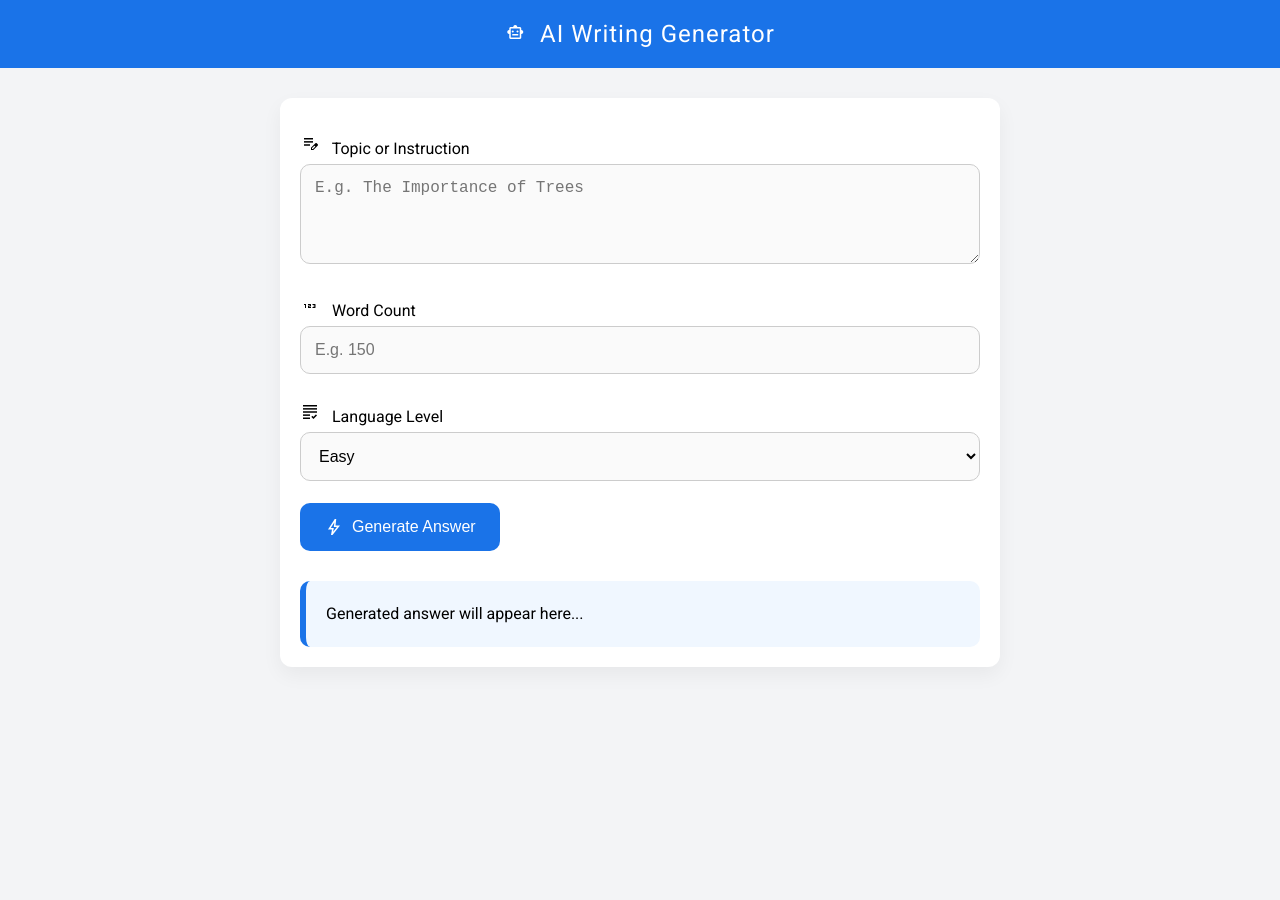
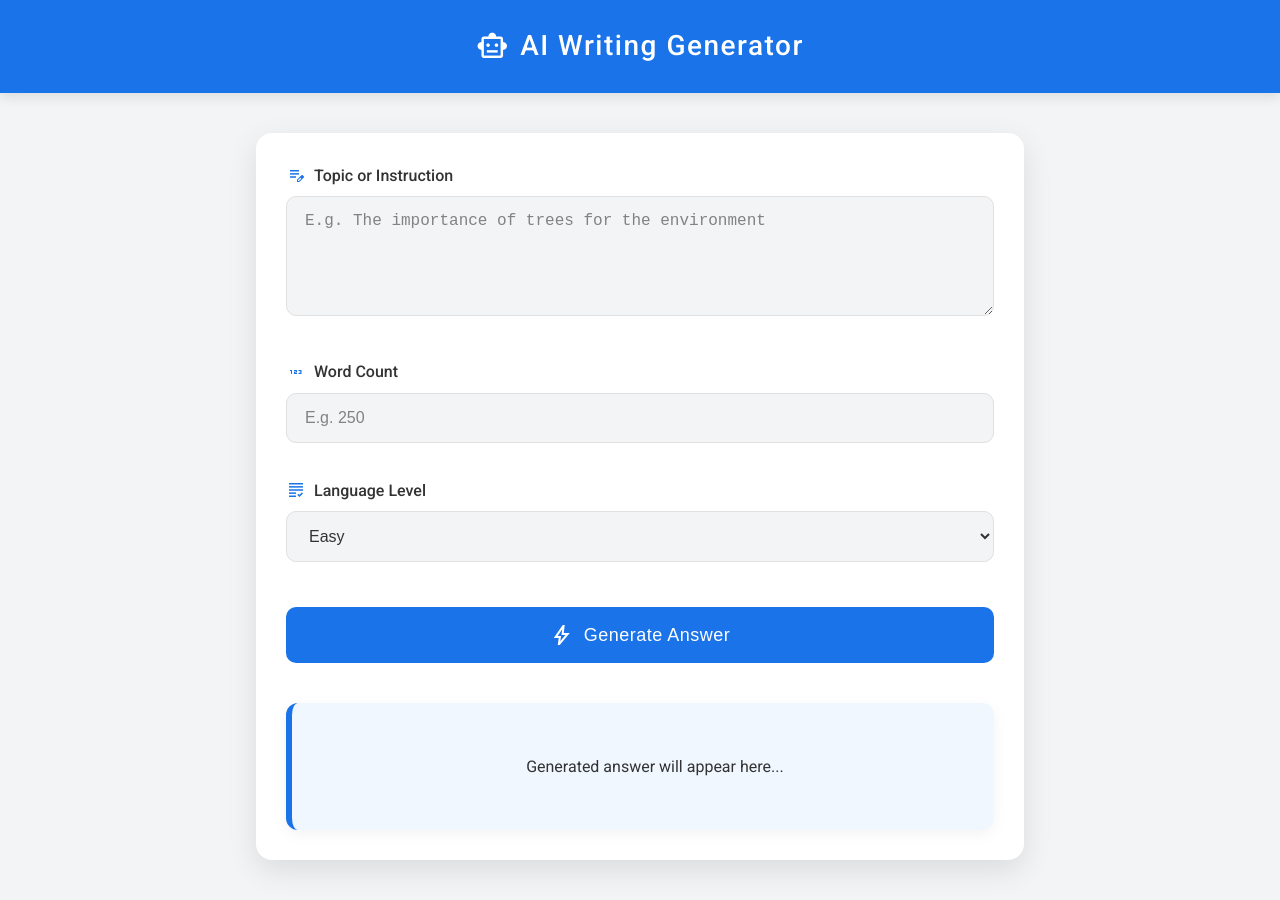
Before and after one commit to Swarup2024web/Writings, a plain HTML site: page index.html in a window 1280 px wide. Before the commit the page ends 800 px from the top, so only its background shows below. Drawn offline with nearby package versions, Linux system fonts and the light colour scheme.

Commit message:
Update index.html

```diff
--- a/index.html
+++ b/index.html
@@ -2,140 +2,230 @@
 <html lang="en">
 <head>
   <meta charset="UTF-8" />
-  <meta name="viewport" content="width=device-width, initial-scale=1.0"/>
+  <meta name="viewport" content="width=device-width, initial-scale=1.0" />
   <title>AI Writing Generator</title>
-  <link href="https://fonts.googleapis.com/css2?family=Roboto&display=swap" rel="stylesheet"/>
-  <link href="https://fonts.googleapis.com/css2?family=Material+Symbols+Outlined" rel="stylesheet"/>
+  <link href="https://fonts.googleapis.com/css2?family=Roboto:wght@300;400;500;700&display=swap" rel="stylesheet" />
+  <link href="https://fonts.googleapis.com/css2?family=Material+Symbols+Outlined:opsz,wght,FILL,GRAD@20..48,100..700,0..1,-50..200" rel="stylesheet" />
   <style>
+    :root {
+      --primary-blue: #1a73e8;
+      --hover-blue: #0c59c5;
+      --background-light: #f3f4f6;
+      --card-background: #ffffff;
+      --border-color: #e0e0e0;
+      --text-color-dark: #333333;
+      --text-color-light: #666666;
+      --output-background: #f0f7ff;
+      --shadow-light: rgba(0, 0, 0, 0.05);
+      --shadow-heavy: rgba(0, 0, 0, 0.1);
+    }
+
     * {
       box-sizing: border-box;
+      margin: 0;
+      padding: 0;
     }
 
     body {
-      margin: 0;
       font-family: 'Roboto', sans-serif;
-      background-color: #f3f4f6;
+      background-color: var(--background-light);
+      color: var(--text-color-dark);
+      line-height: 1.6;
+      display: flex;
+      flex-direction: column;
+      align-items: center;
+      min-height: 100vh;
     }
 
     header {
-      background: #1a73e8;
+      width: 100%;
+      background: var(--primary-blue);
       color: white;
-      padding: 20px;
+      padding: 24px;
       text-align: center;
-      font-size: 24px;
-      letter-spacing: 1px;
+      font-size: 28px;
       font-weight: 500;
+      box-shadow: 0 4px 12px var(--shadow-heavy);
+      letter-spacing: 1.5px;
+      display: flex;
+      align-items: center;
+      justify-content: center;
+    }
+
+    .header-icon {
+      font-size: 32px;
+      margin-right: 12px;
     }
 
     .container {
-      max-width: 720px;
-      margin: 30px auto;
-      padding: 20px;
-      background: white;
-      border-radius: 12px;
-      box-shadow: 0 8px 20px rgba(0,0,0,0.05);
+      width: 100%;
+      max-width: 768px;
+      margin: 40px auto;
+      padding: 30px;
+      background: var(--card-background);
+      border-radius: 16px;
+      box-shadow: 0 10px 30px var(--shadow-heavy);
+      display: flex;
+      flex-direction: column;
+      gap: 20px;
+    }
+
+    .form-group {
+      margin-bottom: 15px;
     }
 
     label {
-      display: block;
-      margin-top: 16px;
-      margin-bottom: 6px;
+      display: flex;
+      align-items: center;
+      margin-bottom: 8px;
       font-weight: 500;
+      font-size: 16px;
+      color: var(--text-color-dark);
+    }
+
+    .input-icon {
+      font-size: 20px;
+      margin-right: 8px;
+      color: var(--primary-blue);
     }
 
     input, select, textarea {
       width: 100%;
-      padding: 14px;
-      border: 1px solid #ccc;
+      padding: 15px 18px;
+      border: 1px solid var(--border-color);
       border-radius: 10px;
       font-size: 16px;
-      margin-bottom: 12px;
-      background: #fafafa;
-      transition: 0.2s ease;
+      background: var(--background-light);
+      transition: all 0.3s ease;
+      color: var(--text-color-dark);
+    }
+
+    input::placeholder, textarea::placeholder {
+      color: var(--text-color-light);
+      opacity: 0.8;
     }
 
     input:focus, select:focus, textarea:focus {
-      border-color: #1a73e8;
+      border-color: var(--primary-blue);
+      box-shadow: 0 0 0 4px rgba(26, 115, 232, 0.2);
       outline: none;
-      background: #fff;
+      background: white;
     }
 
     textarea {
+      min-height: 120px;
       resize: vertical;
-      min-height: 100px;
     }
 
     button {
-      display: inline-flex;
+      width: 100%;
+      display: flex;
       align-items: center;
       justify-content: center;
-      background: #1a73e8;
+      background: var(--primary-blue);
       color: white;
       border: none;
       border-radius: 10px;
-      font-size: 16px;
-      padding: 14px 24px;
+      font-size: 18px;
+      font-weight: 500;
+      padding: 16px 24px;
       margin-top: 10px;
       cursor: pointer;
-      transition: background 0.3s ease;
+      transition: background 0.3s ease, transform 0.2s ease;
+      letter-spacing: 0.5px;
     }
 
     button:hover {
-      background: #0c59c5;
+      background: var(--hover-blue);
+      transform: translateY(-2px);
     }
 
-    .material-symbols-outlined {
-      margin-right: 8px;
-      font-size: 20px;
+    button:active {
+      transform: translateY(0);
+    }
+
+    .button-icon {
+      font-size: 24px;
+      margin-right: 10px;
     }
 
     .output {
-      margin-top: 30px;
-      padding: 20px;
-      background: #f0f7ff;
-      border-left: 6px solid #1a73e8;
-      border-radius: 10px;
+      margin-top: 20px;
+      padding: 25px;
+      background: var(--output-background);
+      border-left: 6px solid var(--primary-blue);
+      border-radius: 12px;
       white-space: pre-wrap;
       font-size: 16px;
-      line-height: 1.6;
+      color: var(--text-color-dark);
+      box-shadow: 0 4px 15px var(--shadow-light);
+      min-height: 100px;
+      display: flex;
+      align-items: center;
+      justify-content: center;
+      text-align: center;
+      transition: all 0.3s ease;
     }
 
-    @media (max-width: 600px) {
+    .output-ready {
+      text-align: left;
+      justify-content: flex-start;
+    }
+
+    @media (max-width: 768px) {
+      body {
+        padding: 0;
+      }
+
       .container {
-        margin: 10px;
-        padding: 16px;
+        margin: 20px;
+        padding: 20px;
       }
+
       header {
-        font-size: 20px;
+        font-size: 24px;
+      }
+
+      .header-icon {
+        font-size: 28px;
       }
     }
   </style>
 </head>
 <body>
-
   <header>
-    <span class="material-symbols-outlined">smart_toy</span> AI Writing Generator
+    <span class="material-symbols-outlined header-icon">smart_toy</span>
+    <span>AI Writing Generator</span>
   </header>
 
   <div class="container">
-    <label for="topicInput"><span class="material-symbols-outlined">edit_note</span> Topic or Instruction</label>
-    <textarea id="topicInput" placeholder="E.g. The Importance of Trees"></textarea>
+    <div class="form-group">
+      <label for="topicInput"><span class="material-symbols-outlined input-icon">edit_note</span> Topic or Instruction</label>
+      <textarea id="topicInput" placeholder="E.g. The importance of trees for the environment"></textarea>
+    </div>
 
-    <label for="wordCountInput"><span class="material-symbols-outlined">123</span> Word Count</label>
-    <input type="number" id="wordCountInput" placeholder="E.g. 150" />
+    <div class="form-group">
+      <label for="wordCountInput"><span class="material-symbols-outlined input-icon">123</span> Word Count</label>
+      <input type="number" id="wordCountInput" placeholder="E.g. 250" />
+    </div>
 
-    <label for="levelInput"><span class="material-symbols-outlined">grading</span> Language Level</label>
+    <div class="form-group">
+      <label for="levelInput"><span class="material-symbols-outlined input-icon">grading</span> Language Level</label>
       <select id="levelInput">
         <option value="easy">Easy</option>
         <option value="moderate">Moderate</option>
         <option value="standard">Standard</option>
+        <option value="advanced">Advanced</option>
       </select>
+    </div>
 
     <button onclick="generateText()">
-      <span class="material-symbols-outlined">bolt</span> Generate Answer
+      <span class="material-symbols-outlined button-icon">bolt</span> Generate Answer
     </button>
 
-    <div class="output" id="outputArea">Generated answer will appear here...</div>
+    <div class="output" id="outputArea">
+      Generated answer will appear here...
+    </div>
   </div>
 
   <script>
@@ -146,26 +236,41 @@
       const output = document.getElementById("outputArea");
 
       if (!topic || !wordCount) {
-        output.innerText = "⚠️ Please enter both topic and word count.";
+        output.innerText = "⚠️ Please enter both a topic and a word count.";
+        output.classList.remove('output-ready');
         return;
       }
 
       output.innerText = "⏳ Generating, please wait...";
+      output.classList.remove('output-ready');
 
       try {
+        // This is a placeholder for a real API endpoint.
+        // Replace this with your actual Replit, Firebase, or other backend endpoint.
         const response = await fetch("https://your-replit-or-firebase-endpoint/generate", {
           method: "POST",
           headers: { "Content-Type": "application/json" },
           body: JSON.stringify({ topic, wordCount, level })
         });
 
+        if (!response.ok) {
+          throw new Error(`HTTP error! status: ${response.status}`);
+        }
+
         const data = await response.json();
-        output.innerText = data.result || "⚠️ No result received.";
+
+        if (data.result) {
+          output.innerText = data.result;
+          output.classList.add('output-ready');
+        } else {
+          output.innerText = "⚠️ No result received from the server.";
+          output.classList.remove('output-ready');
+        }
       } catch (error) {
-        output.innerText = "❌ Error: " + error.message;
+        output.innerText = "❌ An error occurred: " + error.message;
+        output.classList.remove('output-ready');
       }
     }
   </script>
-
 </body>
 </html>
```
Lines whose indentation alone changed are shown as unchanged.
